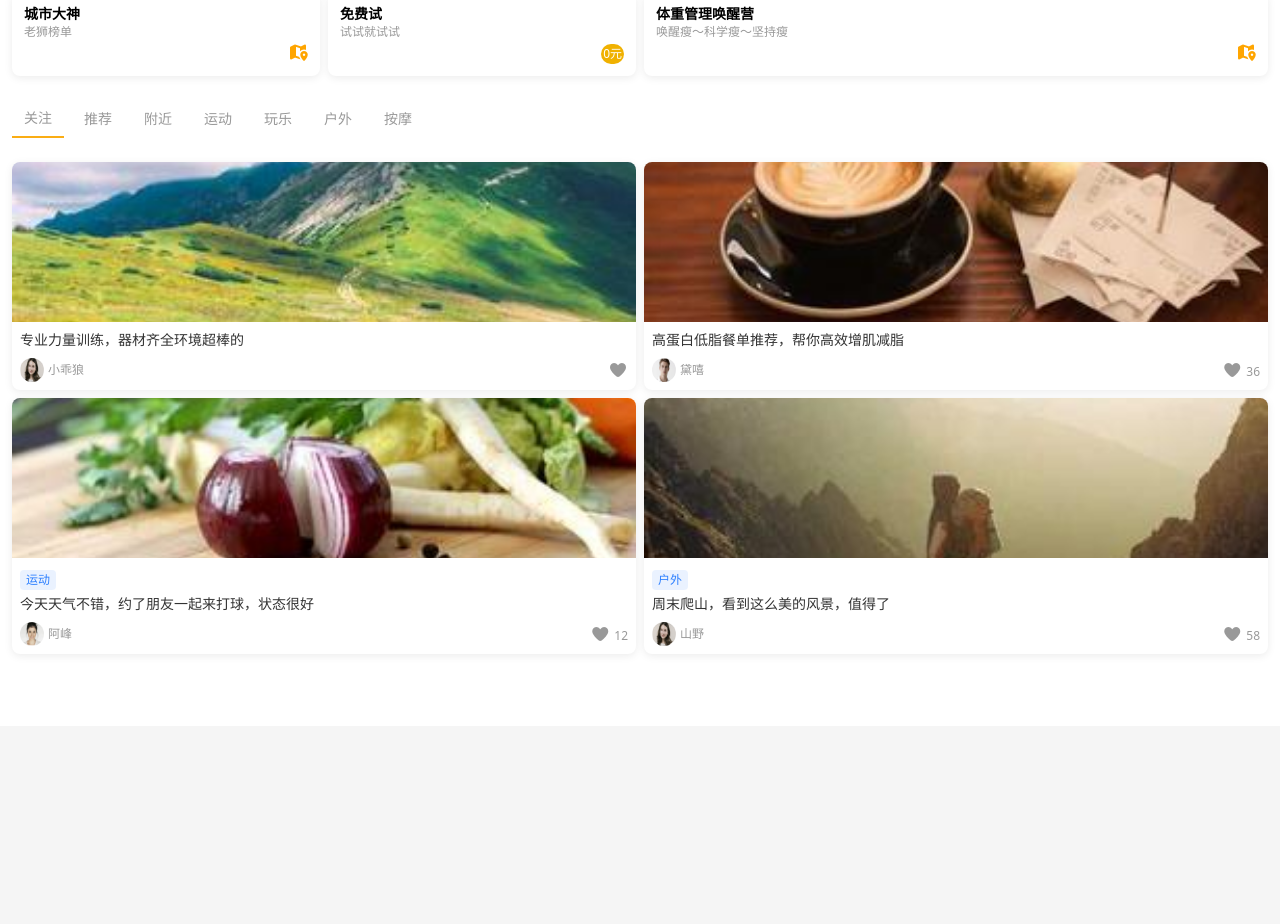
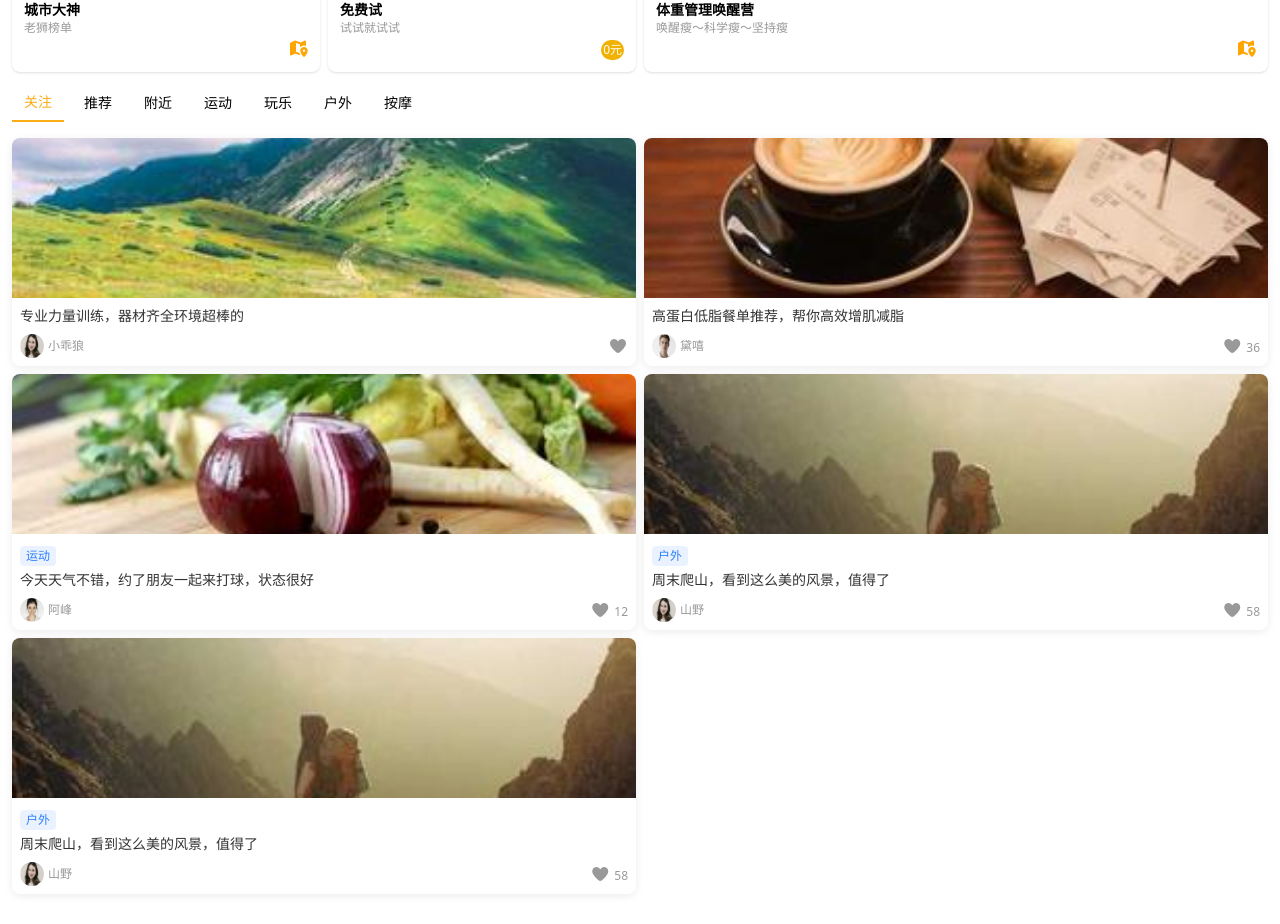
Before and after one commit to RosyDawns/hxs-demo1, a Vue app: page / in a window 1280 px wide. Shown: the part 1190-2114 px from the top of the page. Before the commit the page ends 1916 px from the top, so only its background shows below. Built offline with nearby package versions, Linux system fonts and the light colour scheme; a web font is replaced by a local one.

Commit message:
init(project): 修改文字描述

```diff
--- a/src/views/IndexPage.vue
+++ b/src/views/IndexPage.vue
@@ -60,8 +60,10 @@
     </div>
 
     <!-- 核心功能区 -->
-    <div class="p-3 -mt-[80px]">
-      <div class="relative overflow-hidden rounded-xl mb-3 z-5 bg-white p-3">
+    <div class="px-3 pt-3 -mt-[80px]">
+      <div
+        class="relative overflow-hidden rounded-xl z-5 bg-white px-3 pt-3 pb-5"
+      >
         <div class="grid grid-cols-3 gap-3">
           <div
             class="bg-white text-black shadow flex flex-col items-center justify-center rounded-xl nav-action cursor-pointer overflow-hidden"
@@ -90,7 +92,7 @@
       <!-- 快捷入口 -->
       <div class="grid grid-cols-4 gap-2">
         <div
-          class="bg-white rounded-lg p-3 card-shadow nav-action cursor-pointer"
+          class="bg-white rounded-lg p-3 shadow nav-action cursor-pointer"
           @click="$router.push('/ranking')"
         >
           <div class="font-bold text-sm text-black">城市大神</div>
@@ -100,7 +102,7 @@
           </div>
         </div>
         <div
-          class="bg-white rounded-lg p-3 card-shadow nav-action cursor-pointer"
+          class="bg-white rounded-lg p-3 shadow nav-action cursor-pointer"
           @click="$router.push('/camp-register')"
         >
           <div class="font-bold text-sm text-black">免费试</div>
@@ -112,7 +114,7 @@
           </div>
         </div>
         <div
-          class="bg-white rounded-lg p-3 card-shadow relative nav-action cursor-pointer col-span-2"
+          class="bg-white rounded-lg p-3 shadow relative nav-action cursor-pointer col-span-2"
           @click="$router.push('/camp-detail')"
         >
           <div class="font-bold text-sm text-black">体重管理唤醒营</div>
@@ -129,77 +131,77 @@
     <!-- 分类标签栏 -->
     <div class="flex space-x-2 p-3 overflow-x-auto scrollbar-hide">
       <button
-        class="px-3 py-2 whitespace-nowrap text-sm font-medium text-gray nav-action cursor-pointer"
+        class="px-3 py-2 whitespace-nowrap text-sm font-medium nav-action cursor-pointer"
         :class="
           selectedCategory === '关注'
-            ? 'text-primary border-b-2 border-primary'
-            : ''
+            ? 'text-primary border-b-2 border-primary text-orange'
+            : 'text-black'
         "
         @click="handleCategoryClick('关注')"
       >
         关注
       </button>
       <button
-        class="px-3 py-2 whitespace-nowrap text-sm font-medium text-gray nav-action cursor-pointer"
+        class="px-3 py-2 whitespace-nowrap text-sm font-medium nav-action cursor-pointer"
         :class="
           selectedCategory === '推荐'
-            ? 'text-primary border-b-2 border-primary'
-            : ''
+            ? 'text-primary border-b-2 border-primary text-orange'
+            : 'text-black'
         "
         @click="handleCategoryClick('推荐')"
       >
         推荐
       </button>
       <button
-        class="px-3 py-2 whitespace-nowrap text-sm font-medium text-gray nav-action cursor-pointer"
+        class="px-3 py-2 whitespace-nowrap text-sm font-medium nav-action cursor-pointer"
         :class="
           selectedCategory === '附近'
-            ? 'text-primary border-b-2 border-primary'
-            : ''
+            ? 'text-primary border-b-2 border-primary text-orange'
+            : 'text-black'
         "
         @click="handleCategoryClick('附近')"
       >
         附近
       </button>
       <button
-        class="px-3 py-2 whitespace-nowrap text-sm font-medium text-gray nav-action cursor-pointer"
+        class="px-3 py-2 whitespace-nowrap text-sm font-medium nav-action cursor-pointer"
         :class="
           selectedCategory === '运动'
-            ? 'text-primary border-b-2 border-primary'
-            : ''
+            ? 'text-primary border-b-2 border-primary text-orange'
+            : 'text-black'
         "
         @click="handleCategoryClick('运动')"
       >
         运动
       </button>
       <button
-        class="px-3 py-2 whitespace-nowrap text-sm font-medium text-gray nav-action cursor-pointer"
+        class="px-3 py-2 whitespace-nowrap text-sm font-medium nav-action cursor-pointer"
         :class="
           selectedCategory === '玩乐'
-            ? 'text-primary border-b-2 border-primary'
-            : ''
+            ? 'text-primary border-b-2 border-primary text-orange'
+            : 'text-black'
         "
         @click="handleCategoryClick('玩乐')"
       >
         玩乐
       </button>
       <button
-        class="px-3 py-2 whitespace-nowrap text-sm font-medium text-gray nav-action cursor-pointer"
+        class="px-3 py-2 whitespace-nowrap text-sm font-medium nav-action cursor-pointer"
         :class="
           selectedCategory === '户外'
-            ? 'text-primary border-b-2 border-primary'
-            : ''
+            ? 'text-primary border-b-2 border-primary text-orange'
+            : 'text-black'
         "
         @click="handleCategoryClick('户外')"
       >
         户外
       </button>
       <button
-        class="px-3 py-2 whitespace-nowrap text-sm font-medium text-gray nav-action cursor-pointer"
+        class="px-3 py-2 whitespace-nowrap text-sm font-medium nav-action cursor-pointer"
         :class="
           selectedCategory === '按摩'
-            ? 'text-primary border-b-2 border-primary'
-            : ''
+            ? 'text-primary border-b-2 border-primary text-orange'
+            : 'text-black'
         "
         @click="handleCategoryClick('按摩')"
       >
@@ -208,7 +210,7 @@
     </div>
 
     <!-- 内容列表 -->
-    <div class="grid grid-cols-2 gap-2 p-3">
+    <div class="grid grid-cols-2 gap-2 px-3 pb-3 pt-1">
       <div
         v-for="item in contentList"
         :key="item.id"
@@ -322,6 +324,14 @@ export default {
         },
         {
           id: 4,
+          image: img42,
+          title: "周末爬山，看到这么美的风景，值得了",
+          user: { name: "山野", avatar: user1 },
+          likes: 58,
+          category: "户外",
+        },
+        {
+          id: 5,
           image: img42,
           title: "周末爬山，看到这么美的风景，值得了",
           user: { name: "山野", avatar: user1 },
```
